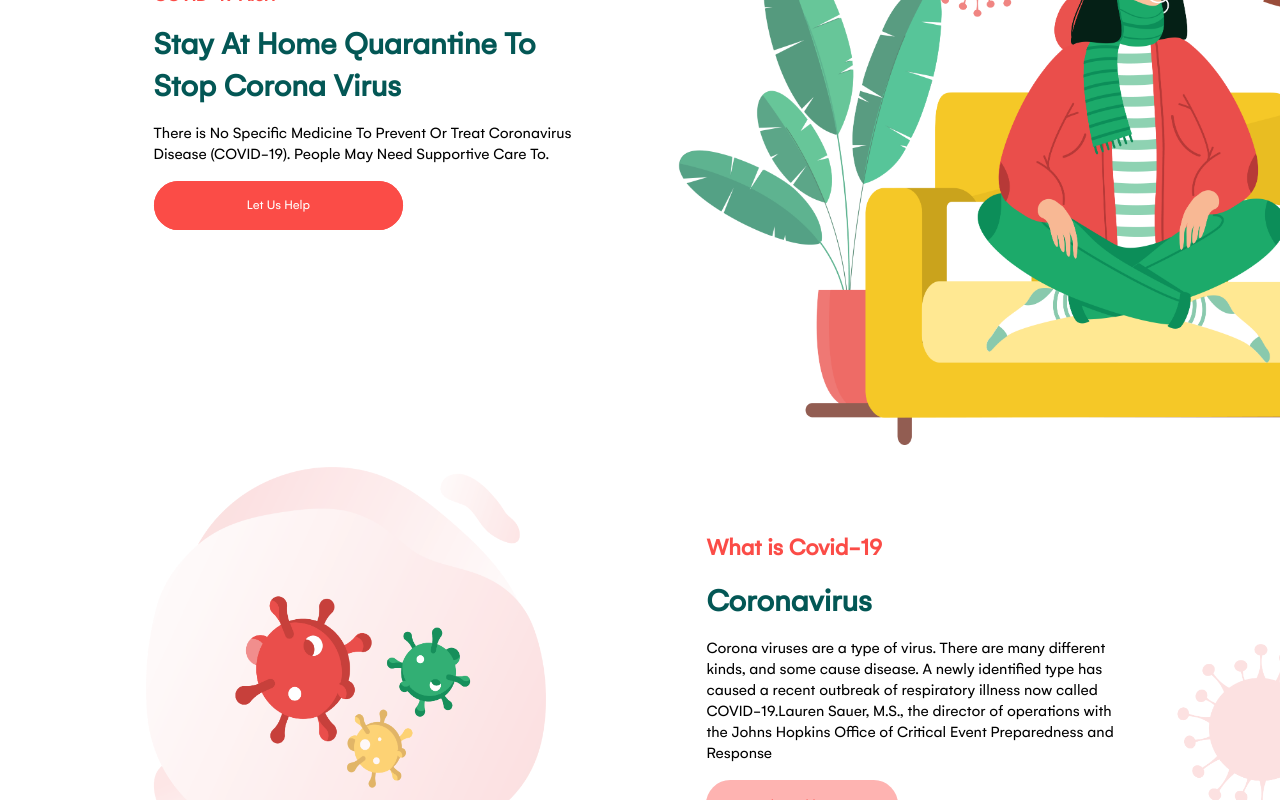
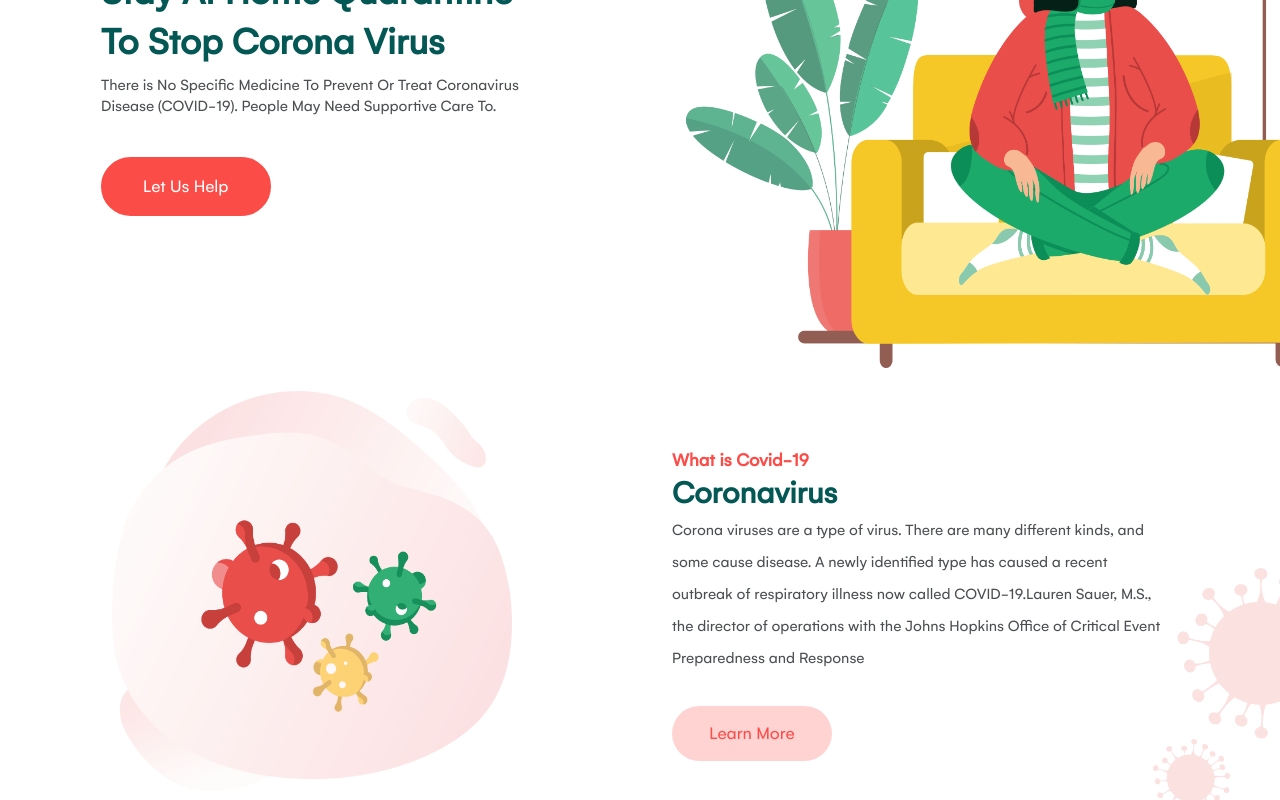
Before and after one commit to CharbelBG/covid19-Showcase, a Next.js app: page / in a window 1280 px wide. Shown: the part 340-1140 px from the top of the page. Built offline with nearby package versions, Linux system fonts and the light colour scheme.

Commit message:
Fixed all the bugs mentioned

```diff
--- a/pages/index.js
+++ b/pages/index.js
@@ -1,7 +1,7 @@
+import React from 'react';
 import Head from 'next/head';
 import styles from '../styles/home.module.css';
 import { LazyLoadImage } from 'react-lazy-load-image-component';
-
 
 
 export default function Home() {
@@ -14,7 +14,7 @@ export default function Home() {
       </Head>
       <div className={styles.main}>
         <div className={styles.text}>
-        <h3>COVID-19 Alert</h3>
+        <h2>COVID-19 Alert</h2>
         <h1>Stay At Home Quarantine To Stop Corona Virus</h1>
         <p>
           There is No Specific Medicine To Prevent Or Treat Coronavirus
@@ -26,7 +26,7 @@ export default function Home() {
 
         <div className={styles.imageSection}>
           {/* <img src='/illustration1.png' /> */}
-          <LazyLoadImage src = '/illustration1.png' width={992}  height={684}
+          <LazyLoadImage src = '/illustration1.png' width={880} height={607}
          placeholderSrc='/low/illustration1.avif'
          alt="Image alt"/>
         </div>
@@ -40,8 +40,8 @@ export default function Home() {
              alt="Image alt"/>
             </div>
 
-          <div className={styles.text}>
-            <h2>What is Covid-19</h2>
+          <div className={styles.aboutText}>
+            <h3>What is Covid-19</h3>
             <h1>Coronavirus</h1>
             <p>Corona viruses are a type of virus. There are many different kinds,
               and some cause disease. A newly identified type has caused a recent
--- a/styles/NavItems.module.css
+++ b/styles/NavItems.module.css
@@ -32,7 +32,7 @@
     transition: .2s;
     opacity: 0;
 }
-.navItems div:not(.active):hover::before{
+.navItems div:hover::before{
     content: "•";
     position: absolute;
     top:150%;
@@ -46,12 +46,6 @@
     color: var(--redColor);
     position: relative;
 }
-.active::after{
-    content: '•';
-    position: absolute;
-    top: 150%;
-    right:50%;
-}
 
 
 .nav button{
@@ -63,6 +57,7 @@
     cursor: pointer;
     border-radius: 5rem;
     transition: .2s;
+    font-size: large;
 }
 .nav button:hover{
     color: white;
--- a/styles/home.module.css
+++ b/styles/home.module.css
@@ -2,26 +2,35 @@
     display: flex;
     flex-direction: row;
     align-items: center;
-    margin-left: 12%;
-    margin-bottom:1rem ;
+    justify-content: center;
+    margin-bottom:1rem;
+    font-size: larger;
+    overflow: hidden;
 }
 .text{
+    margin-left:250px;
     display: flex;
     flex-direction: column;
-    max-width: 26.7rem;
-    gap:1rem;
+    min-width: 28rem;
+    gap:.5rem;
+    color: var(--lightDarkColor);
 }
-.text h3, .text h2{
+.text h3, .text h2 , .aboutText h3{
     color: var(--redColor);
 }
-.text h1{
+.text h1, .aboutText h1{
     color: var(--greenColor);
 }
-
+.text p{
+    font-size: medium;
+}
+/*Refactor and make it simpler and only switch color*/
 .text button{
+    margin-top: 2rem;
     color: white;
     background-color: var(--redColor);
-    width: 15.6rem;
+    width: 10.6rem;
+    font-size: large;
     padding:1rem;
     border: none;
     border-radius: 2rem;
@@ -29,45 +38,23 @@
     transition: .2s;
     position: relative;
     z-index: 1;
+    border: 2px solid var(--redColor);
 }
-/*Adding pulse animation*/
-.text button::before{
-    background-color: var(--redColor);
-    border-radius: 2rem;
-    content: "";
-    position: absolute;
-    height: 100%;
-    width: 100%;
-    top:0;
-    bottom: 0;
-    right: 0;
-    left: 0;
-    z-index: -4;
-}
+/*Simple hover animation*/
 .text button:hover{
-    transform: translateY(-3px);
-    box-shadow: 0 2px 25px var(--greenColor);
-    transition: .2s;
-}
-.text button:hover::before{
-    opacity: 0;
-    transform: scale(150%);
-    transition: .2s;
-}
-.text button:active{
-    transform: translateY(-1px);
-    box-shadow: 0 1px 10px var(--greenColor);
+    background-color: white;
+    color: var(--redColor);
     transition: .2s;
 }
 
-.imageSection{
-    overflow: hidden;
-}
 .imageSection img{
-    width: 62rem;
+    position: relative;
+    right:-50px;
+    width: 55rem;
 }
 
 /*the about styles*/
+
 .about{
     display: flex;
     flex-direction: row;
@@ -79,14 +66,30 @@
     background-size: 12rem;
     background-position: 106% 100%;
 }
+.aboutText{
+    max-width: 31rem;
+}
+.aboutText p{
+    line-height: 2;
+    color: var(--lightDarkColor);
+}
+.aboutText button{
+    background-color: var(--lightRedColor);
+    color: var(--redColor);
+    width: 10rem;
+    border: none;
+    padding: 1rem;
+    margin-top: 2rem;
+    cursor: pointer;
+    border-radius:2rem;
+    font-size: large;
+    transition: .2s;
+}
+.aboutText button:hover{
+   color: white;
+   background-color: var(--redColor);
+   transition: .2s;
+}
 .about img{
     height: 25rem;
 }
-.about button{
-    background-color: var(--lightRedColor);
-    color: var(--redColor);
-    width: 12rem;
-}
-.about button::before{
-    background-color: var(--lightRedColor);
-}
```
